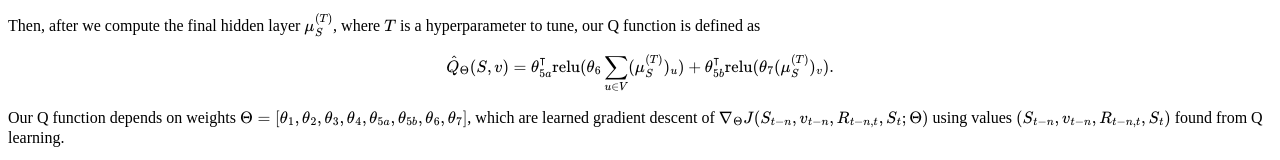
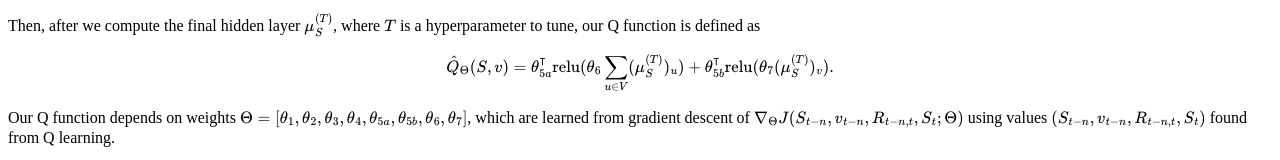
Before and after one commit to CategorIAN/categorian.github.io, a Jekyll site: the page built from projects/msu/m_508/q_learning_for_tsp.md, in a window 1280 px wide. Shown: the part 2019-2179 px from the top of the page. Built offline with Jekyll 4.4.1, drawn with Linux system fonts in a browser that asks for light colours; formulas are drawn with MathJax 3.

Commit message:
Update q_learning_for_tsp.md

```diff
--- a/projects/msu/m_508/q_learning_for_tsp.md
+++ b/projects/msu/m_508/q_learning_for_tsp.md
@@ -188,5 +188,5 @@ Then, after we compute the final hidden layer \(\mu_S^{(T)}\), where \(T\) is a
 </p>
 
 <p>
-Our Q function depends on weights \(\Theta = [\theta_1, \theta_2, \theta_3, \theta_4, \theta_{5a}, \theta_{5b}, \theta_6, \theta_7]\), which are learned gradient descent of \(\nabla_{\Theta} J(S_{t-n}, v_{t-n}, R_{t-n, t}, S_t; \Theta)\) using values \((S_{t-n}, v_{t-n}, R_{t-n, t}, S_t)\) found from Q learning.
+Our Q function depends on weights \(\Theta = [\theta_1, \theta_2, \theta_3, \theta_4, \theta_{5a}, \theta_{5b}, \theta_6, \theta_7]\), which are learned from gradient descent of \(\nabla_{\Theta} J(S_{t-n}, v_{t-n}, R_{t-n, t}, S_t; \Theta)\) using values \((S_{t-n}, v_{t-n}, R_{t-n, t}, S_t)\) found from Q learning.
 </p>
```
